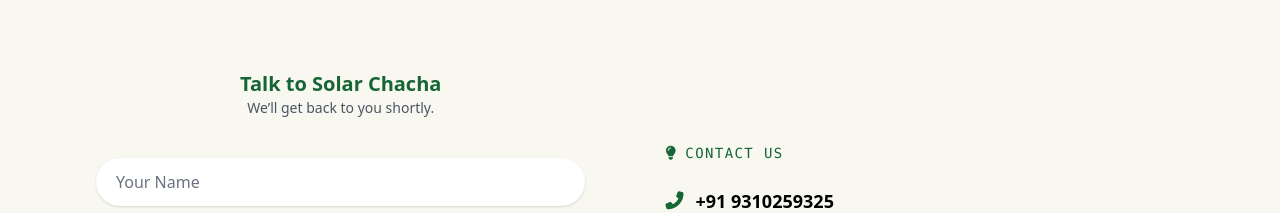
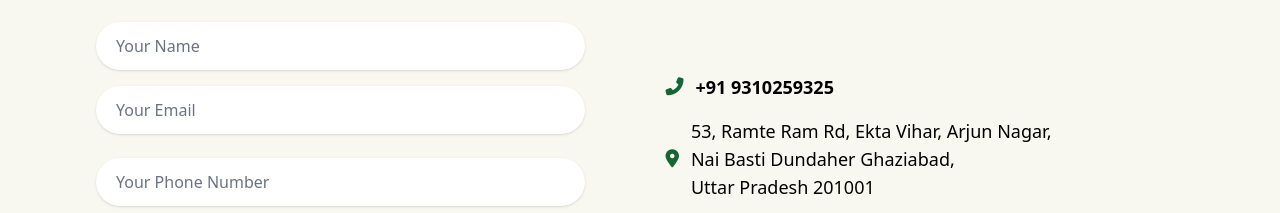
Before and after one commit to vanshika8484/Solar_web, a React (Vite) app: page / in a window 1280 px wide. Shown: the part 5359-5572 px from the top of the page. Built offline with nearby package versions, Linux system fonts and the light colour scheme; a web font is replaced by a local one.

Commit message:
Update ContactForm.jsx

```diff
--- a/src/components/ContactForm.jsx
+++ b/src/components/ContactForm.jsx
@@ -56,7 +56,7 @@ const ContactForm = () => {
       </div>
 
       {/* Form & Info Section */}
-      <div className="max-w-7xl mx-auto flex flex-col md:flex-row items-center gap-12 GetFontHomeChat">
+      <div className="max-w-7xl mx-auto flex flex-col md:flex-row items-center gap-12 GetFontHomeChat -mt-12">
 
         {/* Left: Form */}
         <form
@@ -64,10 +64,7 @@ const ContactForm = () => {
           className="bg-[#f8f7f0] w-full md:w-2/3 lg:w-1/2 rounded-2xl p-6 sm:p-8 flex flex-col gap-6"
           encType="multipart/form-data"
         >
-          <div className="text-center mb-4">
-            <h3 className="text-xl font-semibold text-green-800">Talk to Solar Chacha</h3>
-            <p className="text-gray-600 text-sm">We’ll get back to you shortly.</p>
-          </div>
+
 
           <div className="flex flex-col gap-4">
             <input
@@ -130,9 +127,7 @@ const ContactForm = () => {
 
         {/* Right: Info */}
         <section className="w-full md:w-1/2 flex flex-col justify-start items-center md:items-start gap-6 text-center md:text-left px-2 sm:px-0">
-          <h4 className="flex items-center gap-2 text-green-800 font-mono tracking-widest text-sm">
-            <i className="fas fa-lightbulb"></i> CONTACT US
-          </h4>
+
 
           <div className="flex flex-col gap-4 text-lg text-black">
             <p className="flex items-center justify-center md:justify-start gap-3">
```
